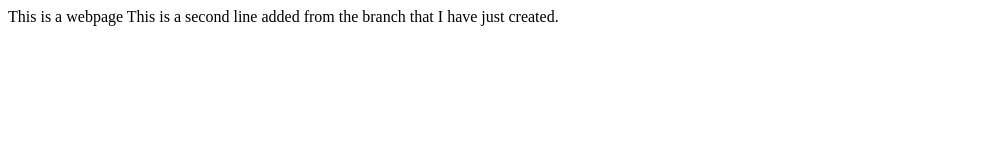
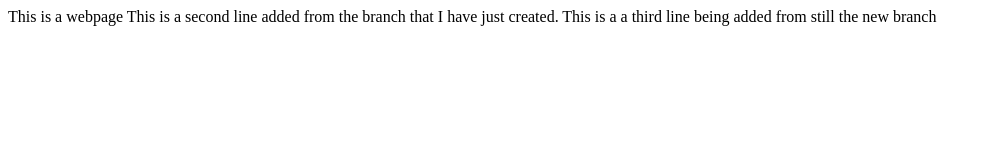
Before and after one commit to yizakm/scripts, a plain HTML site: page index.html in a window 1280 px wide. Shown: the whole page, without its empty margins (0-992 px from the left). Drawn offline with Linux system fonts and the light colour scheme.

Commit message:
added a third line

```diff
--- a/index.html
+++ b/index.html
@@ -12,6 +12,7 @@ developing a website
 
 This is a webpage
 This is a second line added from the branch that I have just created.
+This is a a third line being added from still the new branch
   </body>
 
 
```
